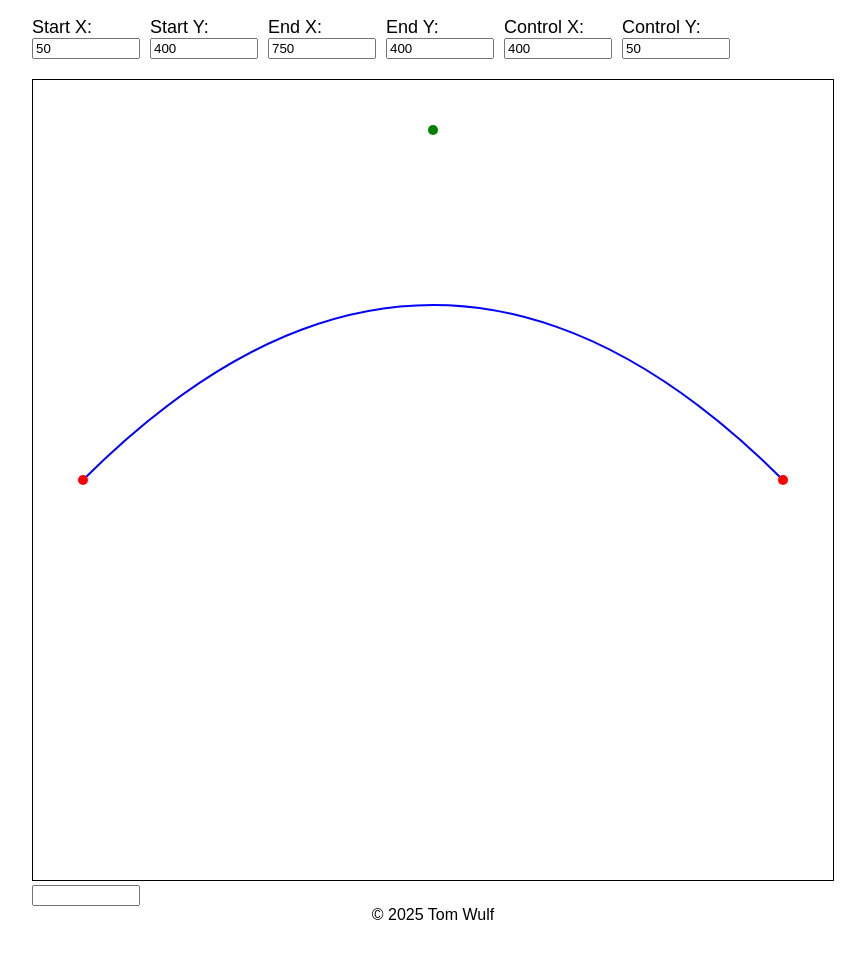
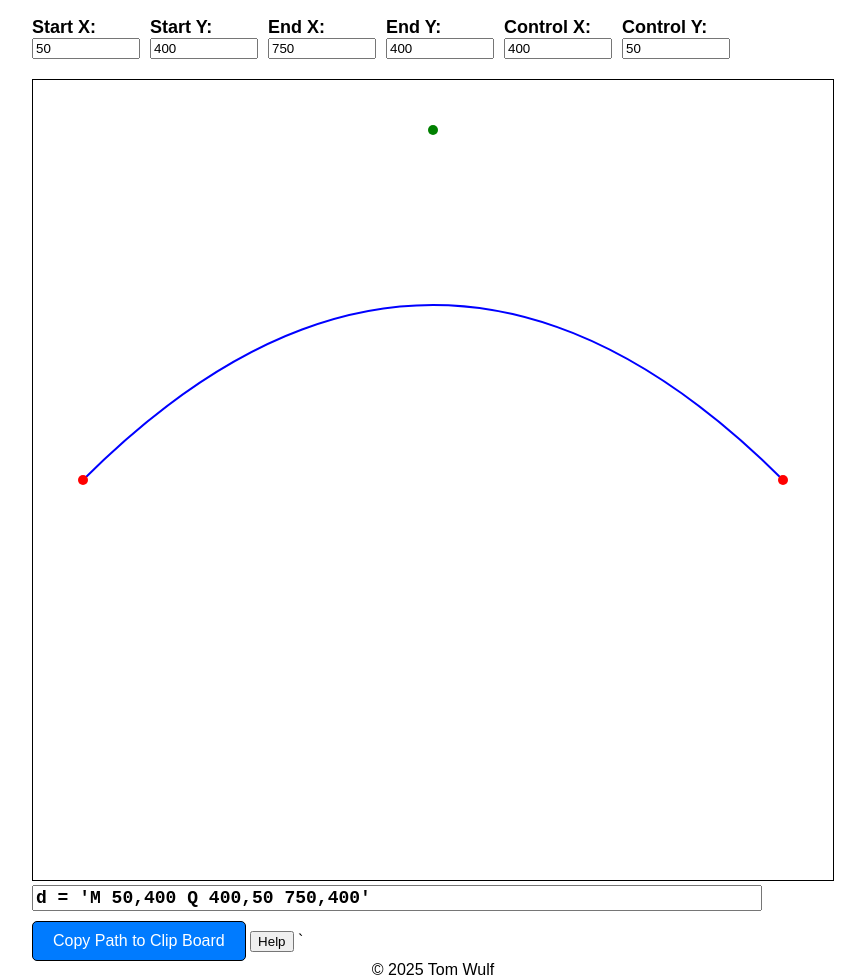
Before and after one commit to TomWulf/SVG_Path_Q_Visualizer_1.0, a website built with webpack: page index.html in a window 1280 px wide. Shown: the part 103-1082 px from the top of the page, without its empty margins (207-1072 px from the left). Before the commit the page ends 1027 px from the top, so only its background shows below. Built offline with nearby package versions, Linux system fonts and the light colour scheme.

Commit message:
working needs help

```diff
--- a/css/style.css
+++ b/css/style.css
@@ -21,9 +21,29 @@ header {
 label {
   display: flex;
   flex-direction: column;
+  font-weight: bold;
   font-size: 18px;
 }
 
 input {
   width: 100px;
 }
+
+#pathCode {
+  display: block;
+  font-family: monospace;
+  font-weight: bold;
+  font-size: 18px;
+  white-space: pre;
+  width: 90%;
+}
+#copyButton {
+  margin-top: 10px;
+  padding: 10px 20px;
+  font-size: 16px;
+  background-color: #007BFF;
+  color: white;
+  border: black 1px solid;
+  border-radius: 5px;
+  cursor: pointer;
+}
--- a/index.html
+++ b/index.html
@@ -31,6 +31,9 @@
   </svg>
   <br>
   <input type="text" id="pathCode" value="" readonly width="60em">
+  <button id="copyButton">Copy Path to Clip Board</button>
+  <button id="helpButton">Help</button>
+ `
 </main>
 <footer>&copy; 2025 Tom Wulf</footer>
 </body>
--- a/js/app.js
+++ b/js/app.js
@@ -21,11 +21,12 @@ function updateCurve() {
   const controlY = parseFloat(inputs.controlY.value);
   const endX = parseFloat(inputs.endX.value);
   const endY = parseFloat(inputs.endY.value);
+  const copyButton = document.getElementById("copyButton");
 
   // Update the path's "d" attribute
   const d = `M ${startX},${startY} Q ${controlX},${controlY} ${endX},${endY}`;
   curve.setAttribute("d", d);
-  pathCode.setAttribute("textContent", d);
+  pathCode.value = "d = '" + d + "'";
 
   // Update the positions of the points
   startPoint.setAttribute("cx", startX);
@@ -36,6 +37,15 @@ function updateCurve() {
   endPoint.setAttribute("cy", endY);
 }
 
+copyButton.addEventListener("click", () => {
+  const pathText = pathCode.value;
+  navigator.clipboard.writeText(pathText).then(() => {
+    alert("Path copied to clipboard!");
+  }).catch(err => {
+    console.error("Failed to copy text: ", err);
+  });
+});
+
 // Add event listeners to update the curve on input change
 Object.values(inputs).forEach(input => {
   input.addEventListener("input", updateCurve);
```
